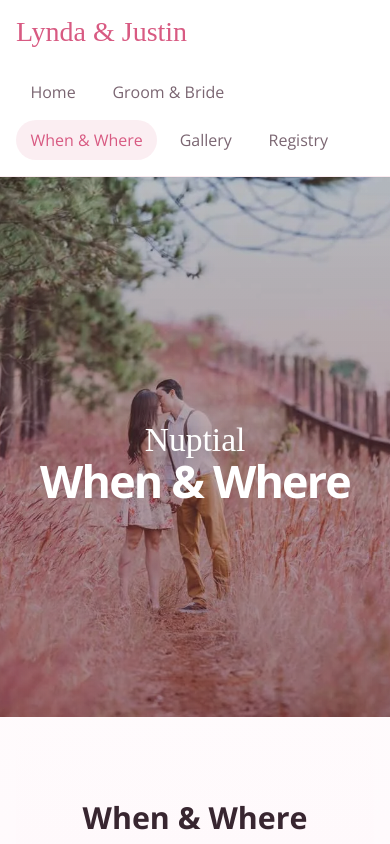
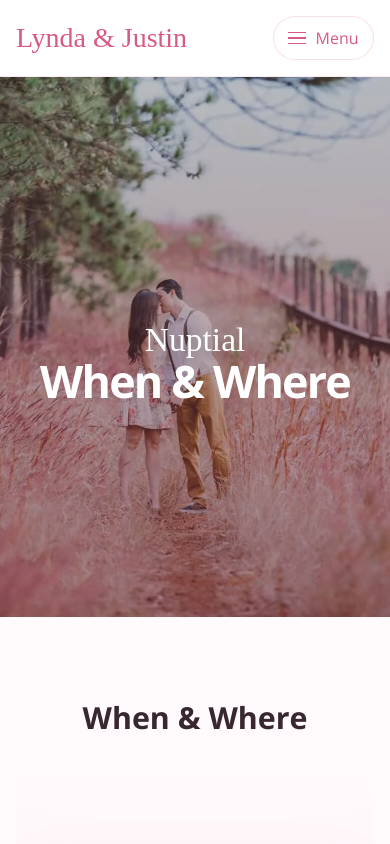
Before and after one commit to justincadburywong/creighton-wong.com, an Astro site: page /when-where in a window 390 px wide. Shown: the top 844 px of the page. Built offline with nearby package versions, Linux system fonts and the light colour scheme; Astro itself is replaced by a stand-in of ours; a web font is replaced by a local one.

Commit message:
Add hamburger

```diff
--- a/src/layouts/BaseLayout.astro
+++ b/src/layouts/BaseLayout.astro
@@ -53,7 +53,11 @@ const heroWebp = heroImage.replace(/\.(jpe?g|png)$/i, '.webp');
       <header class="site-header">
         <div class="site-header__inner">
           <a class="site-logo" href="/index.html">Lynda &amp; Justin</a>
-          <nav class="site-nav" aria-label="Primary">
+          <button class="site-nav-toggle" type="button" aria-expanded="false" aria-controls="primary-navigation">
+            <span class="site-nav-toggle__icon" aria-hidden="true"></span>
+            <span class="site-nav-toggle__label">Menu</span>
+          </button>
+          <nav class="site-nav" id="primary-navigation" aria-label="Primary">
             <ul>
               {nav.map((item) => (
                 <li class={item.active ? 'is-active' : undefined}>
@@ -86,5 +90,23 @@ const heroWebp = heroImage.replace(/\.(jpe?g|png)$/i, '.webp');
         </div>
       </footer>
     </div>
+    <script is:inline>
+      const button = document.querySelector('.site-nav-toggle');
+      const nav = document.querySelector('.site-nav');
+
+      if (button && nav) {
+        button.addEventListener('click', () => {
+          const open = nav.classList.toggle('is-open');
+          button.setAttribute('aria-expanded', String(open));
+        });
+
+        nav.querySelectorAll('a').forEach((link) => {
+          link.addEventListener('click', () => {
+            nav.classList.remove('is-open');
+            button.setAttribute('aria-expanded', 'false');
+          });
+        });
+      }
+    </script>
   </body>
   </html>
--- a/src/styles/site.css
+++ b/src/styles/site.css
@@ -72,6 +72,44 @@ picture {
   justify-content: space-between;
   gap: 1.5rem;
   padding: 1rem 0;
+}
+
+.site-nav-toggle {
+  display: none;
+  align-items: center;
+  gap: 0.6rem;
+  min-height: 2.75rem;
+  border: 1px solid rgba(216, 90, 130, 0.18);
+  border-radius: 999px;
+  background: #fff;
+  color: var(--accent);
+  padding: 0.55rem 0.9rem;
+  font: inherit;
+}
+
+.site-nav-toggle__icon {
+  position: relative;
+  width: 1.1rem;
+  height: 0.1rem;
+  background: currentColor;
+}
+
+.site-nav-toggle__icon::before,
+.site-nav-toggle__icon::after {
+  content: '';
+  position: absolute;
+  left: 0;
+  width: 1.1rem;
+  height: 0.1rem;
+  background: currentColor;
+}
+
+.site-nav-toggle__icon::before {
+  top: -0.35rem;
+}
+
+.site-nav-toggle__icon::after {
+  top: 0.35rem;
 }
 
 .site-logo {
@@ -402,8 +440,36 @@ picture {
   }
 
   .site-header__inner {
-    align-items: flex-start;
+    align-items: center;
+    flex-direction: row;
+    flex-wrap: wrap;
+  }
+
+  .site-nav-toggle {
+    display: inline-flex;
+    margin-left: auto;
+  }
+
+  .site-nav {
+    display: none;
+    width: 100%;
+    order: 3;
+  }
+
+  .site-nav.is-open {
+    display: block;
+  }
+
+  .site-nav ul {
     flex-direction: column;
+    align-items: stretch;
+    width: 100%;
+    padding: 0.25rem 0 0.5rem;
+  }
+
+  .site-nav a {
+    width: 100%;
+    justify-content: center;
   }
 
   .hero {
```
